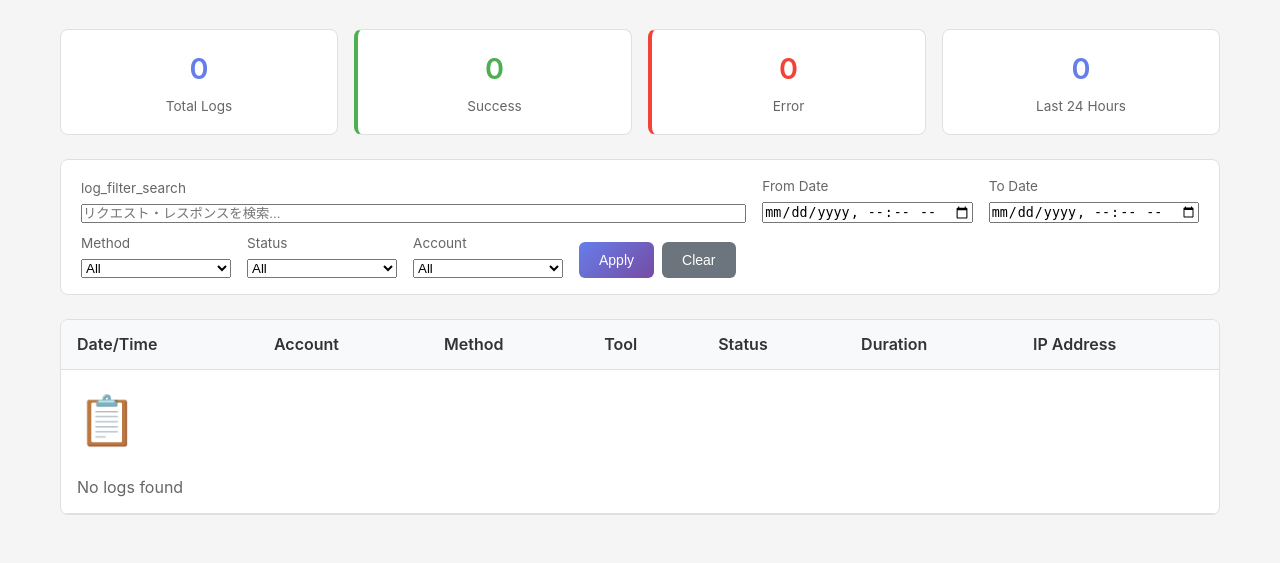
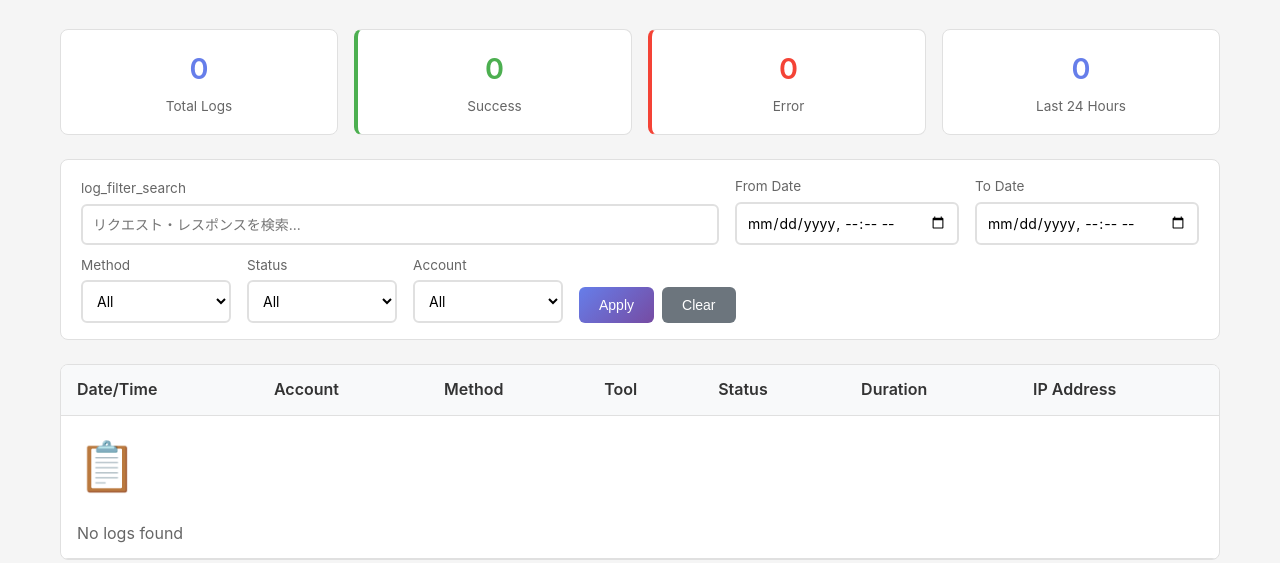
Before and after one commit to t-ogawa-dev/AccelMCP, a Flask app: page /connection-logs/list in a window 1280 px wide. Shown: the part 243-806 px from the top of the page. Run offline with Flask 3, Linux system fonts and the light colour scheme; the visitor is signed in with stand-in values (Sample User, id 1); data that the repository does not hold is empty.

Commit message:
・fix form style

```diff
--- a/app/assets/style.css
+++ b/app/assets/style.css
@@ -297,6 +297,23 @@ body {
     margin-bottom: 8px;
     font-weight: 500;
     color: #333;
+}
+
+/* Form Control - reusable form input styles */
+.form-control {
+    width: 100%;
+    padding: 10px;
+    border: 2px solid #e0e0e0;
+    border-radius: 6px;
+    font-size: 14px;
+    font-family: inherit;
+    transition: border-color 0.3s;
+    background-color: white;
+}
+
+.form-control:focus {
+    outline: none;
+    border-color: #667eea;
 }
 
 .form-group input[type="text"],
```
